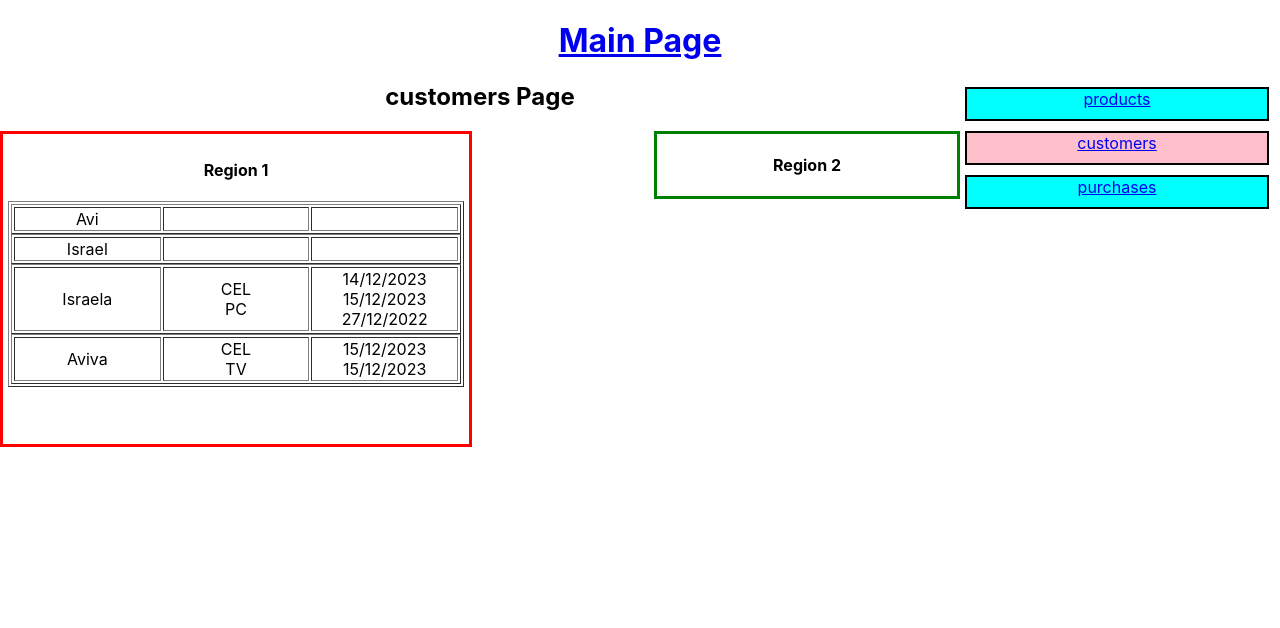
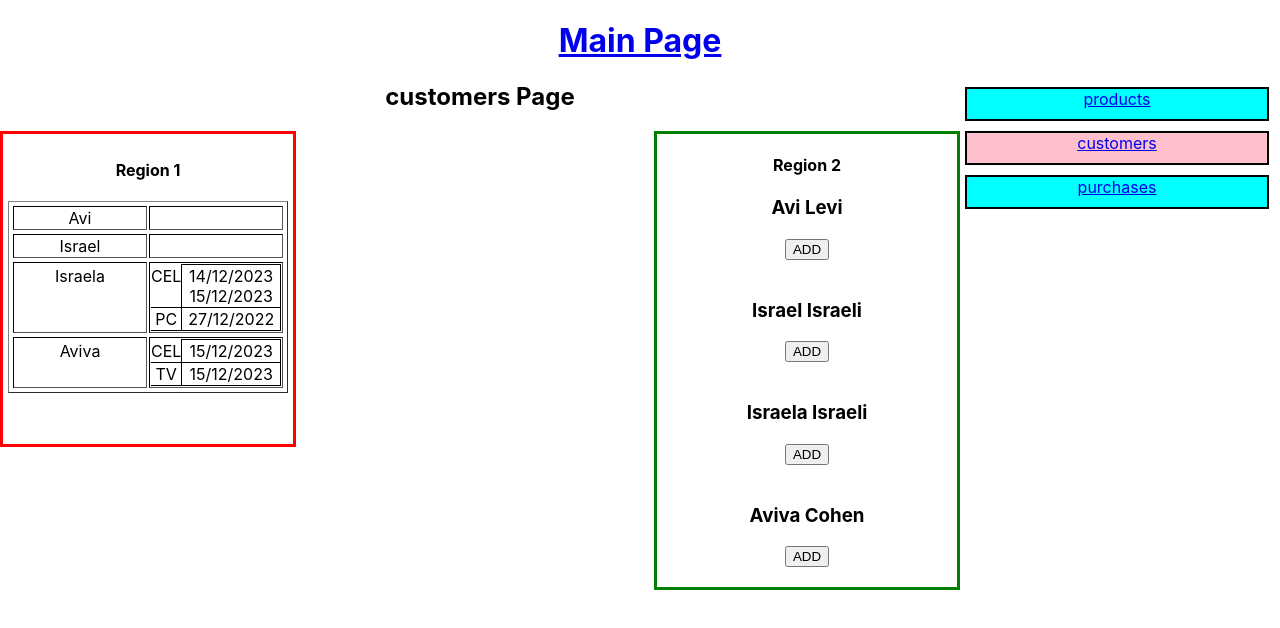
Before and after one commit to MYHINDA/ReactFinalProject, a React (Create React App) app: page /customers in a window 1280 px wide. Shown: the top 628 px of the page. Built offline with nearby package versions, Linux system fonts and the light colour scheme.

Commit message:
add purchas by customer

```diff
--- a/src/customer.js
+++ b/src/customer.js
@@ -33,23 +33,22 @@ function CustomerComp(props) {
     return <div>
 
 
-        <table border= "1" style={{  width:"450px"}}>
-            <tr style={{ height: "1px", width: "450px" }} >
-                <td style={{ height: "1px", width: "33%" }}>{props.props.firstName}</td>
-                <td style={{ height: "1px", width: "33%" }}>{
-                    rows.map(x => {
-                        return <div>{x.name }</div>
+            <tr style={{border:"1px solid black", height: "3px", width: "100%" }} >
+        <td style={{ height: "1px", width: "130px", "borderCollapse": "collapse" }}>{props.props.firstName}</td>
+        <td style={{ height: "1px", width: "130px", "borderCollapse": "collapse" }}>{
+                    rows.map(item => {
+                        return <tr style={{ borderRight: "1px solid black", borderBottom: "1px solid black", width: "100%" }}>{item.name}
+                        <td style={{ height: "1px", width: "130px", "borderCollapse": "collapse" }}>{
+
+                        item.date.map(x => {
+                            return <div>{x}</div>
+                        })
+
+                }</td></tr>
                     })
                 }</td>
-                <td style={{ height: "1px", width: "33%" }}>{
-                    rows.map(item => {
-                        return item.date.map(x => {
-                            return <div>{x}</div>
-                        })
-                    })
-                }</td>
+
             </tr>
-        </table>
     </div>
 }
 
--- a/src/customers.js
+++ b/src/customers.js
@@ -1,11 +1,20 @@
+import { useState } from "react";
 import { useSelector } from "react-redux";
-import { Link } from "react-router-dom";
 import CustomerComp from "./customer";
+import PurchasByCustomerPage from "./purchasByCustomer";
 
 
 function CustomersPage() {
 
     const store = useSelector(state => state)
+
+    const [combo, setCombo] = useState(false)
+
+    const purchasPage = (customer) => {
+        setCombo(true)
+
+    }
+
 
 
     return <div>
@@ -28,8 +37,17 @@ function CustomersPage() {
         <div style={{ border: "3px solid green", float: "right", width: "300px" }}>
             <h4>Region 2</h4>
             {
-                store.customers.map(customer =>{
-                    {customer.firstName}  {customer.lastName}
+                store.customers.map(customer => {
+                    return <div>
+                    <h3>{customer.firstName} {customer.lastName}</h3>
+                        <input type={"button"} value="ADD" onClick={() => purchasPage(customer)} /><br/><br/>
+
+                        {
+                            combo && <PurchasByCustomerPage props={customer} />
+                        }
+
+
+                        </div>
                     }
                 )}
         </div>
--- a/src/mainPage.js
+++ b/src/mainPage.js
@@ -4,6 +4,7 @@ import EditProductPage from "./editProduct";
 import EditCustomerPage from "./editCustomer";
 import ProductsPage from "./products";
 import Purchases from "./purchases";
+import PurchasByCustomerPage from "./purchasByCustomer";
 
 function Main() {
 
@@ -31,6 +32,7 @@ function Main() {
             <Route path="/editproduct/:id" element={<EditProductPage />} />
             <Route path="/customers" element={<CustomersPage />} />
             <Route path="/editcustomer/:id" element={<EditCustomerPage />} />
+            <Route path="/purchasByCustomer/:id" element={<PurchasByCustomerPage />} />
             <Route path="/purchases" element={<Purchases />} />
         </Routes>
     </div>
--- a/src/product.js
+++ b/src/product.js
@@ -63,7 +63,7 @@ function ProductComp(props) {
     return <div style={{ border: "2px solid black", margin: "5px" }}>
 
         <h2>Product</h2>
-        Name:<Link to={"/editproduct/" + props.props.id}> {props.props.name}</Link> <br />
+        Name:<Link to={"/editproduct/" + props.props.id}> {props.props.name}</Link> <br/>
 
         price: {props.props.price}<br />
         Quantity: {props.props.quantity}<br /><br />
@@ -73,7 +73,7 @@ function ProductComp(props) {
             {
                 customer.map(item => {
                     return <div key={item.id}>
-                        <Link to={"/editcustomer/" + item.id}><h3>{item.firstName} {item.lastName}</h3> </Link> <br />
+                        <Link to={"/editcustomer/" + item.id}><h3>{item.firstName} {item.lastName}</h3> </Link>
 
                         <ul>
                             City: <li>{item.city}</li>
@@ -84,7 +84,7 @@ function ProductComp(props) {
                             }
                             </ul>
                         </ul>
-                        <Button variant="contained" onClick={() => setComboProd(true)}>ADD</Button>
+                        <Button variant="contained" onClick={() => setComboProd(true)}>ADD</Button><br/>
                         {/* <input type={"button"} value="ADD" onClick={() => setComboProd(true)} /> */}
 
                         {/* https://mui.com/material-ui/react-select/ */}
--- /dev/null
+++ b/src/purchasByCustomer.js
@@ -0,0 +1,48 @@
+import { Button } from "@mui/material";
+import { useState } from "react";
+import { useDispatch, useSelector } from "react-redux";
+
+
+function PurchasByCustomerPage(props) {
+
+    const store = useSelector(state => state)
+
+    const dispatch = useDispatch()
+
+    const [saveProd, setSaveProd] = useState(false)
+
+    var timeNow = new Date();
+    var israeliDate = timeNow.getDate() + '/' + (timeNow.getMonth() + 1) + '/' + timeNow.getFullYear();
+
+    const [purchas, setPurchas] = useState({ customerId: 0, productId: 0, date: israeliDate })
+
+    const addPurchas = (e) => {
+        setSaveProd(!saveProd)
+        setPurchas({ ...purchas, productId: store.products.find(x => x.name === e).id, customerId: props.props.id })
+    }
+
+    const save = () => {
+        dispatch({ type: "ADD_PURCHASES", payload: purchas })
+        setSaveProd(false)
+    }
+
+
+
+    return <div>
+        {
+            <select name="products" value="select" onChange={(e) => addPurchas(e.target.value)}>
+                <option>Choose your item</option>
+                {
+                    store.products.map(item =>
+                    <option>{item.name}</option>
+                )}
+            </select>
+
+        }
+        {
+            saveProd && <Button variant="contained" onClick={save}>save</Button>
+        }
+    </div>
+}
+
+export default PurchasByCustomerPage;
```
